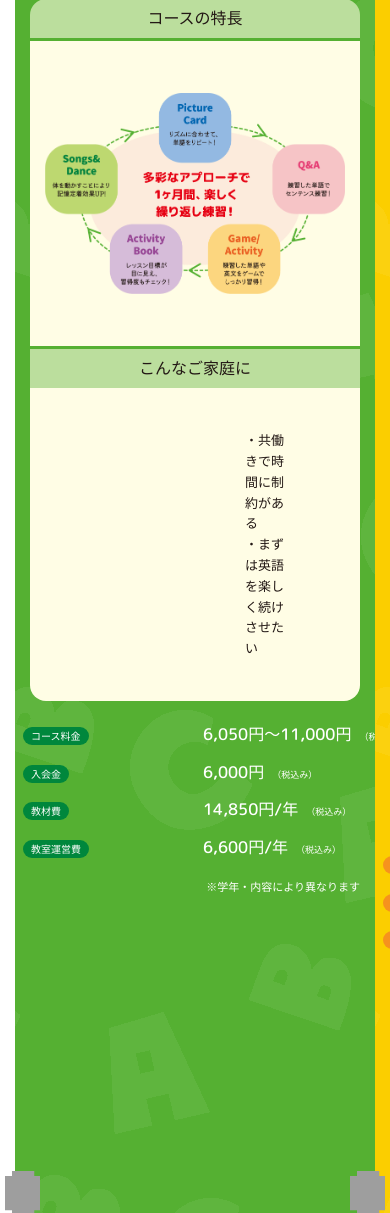
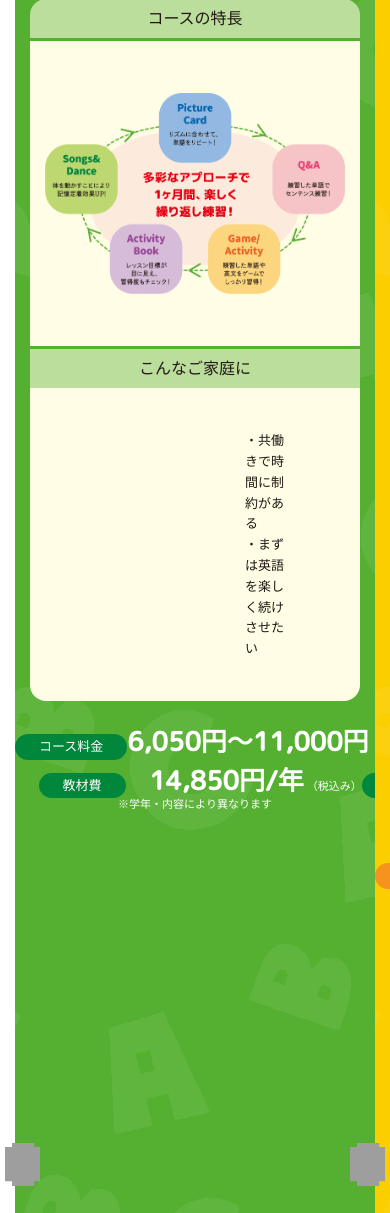
Before and after one commit to okuyamatakashi-beready/new-little, a PHP site: page /index.html in a window 390 px wide. Shown: the part 4307-5520 px from the top of the page. Run offline with PHP 8.4, Linux system fonts and the light colour scheme; some web fonts are replaced; grey boxes are pictures that could not be loaded.

Commit message:
no message

```diff
--- a/assets/css/style.css
+++ b/assets/css/style.css
@@ -2125,29 +2125,38 @@ img {
   }
   .course-detail__pricing {
     width: 100%;
-    margin: 15px auto 0;
+    margin: 25px auto 0;
   }
   .course-detail__pricing tr {
-    display: flex;
-    flex-wrap: wrap;
+    display: block;
   }
   .course-detail__pricing-item {
-    width: 50%;
-    padding: 6px 8px;
+    width: 100%;
+    text-align: center;
+    padding: 0;
+  }
+  .course-detail__pricing-item:nth-child(even) {
+    margin-bottom: 20px;
   }
   .course-detail__pricing-label {
-    font-size: 10px;
-    padding: 3px 8px;
+    font-size: 13px;
+    padding: 5px 24px;
+    margin: 0 auto 5px;
+    display: inline-block;
   }
   .course-detail__pricing-value {
-    font-size: 16px;
+    font-size: 26px;
+    font-weight: 700;
   }
   .course-detail__pricing-tax {
-    font-size: 9px;
+    font-size: 11px;
+    margin-left: 3px;
   }
   .course-detail__pricing-note {
     font-size: 11px;
-    padding: 5px 15px 0;
+    text-align: center;
+    padding: 0 15px;
+    margin-top: -5px;
   }
   .course-detail__nav {
     width: 35px;
--- a/assets/scss/style.scss
+++ b/assets/scss/style.scss
@@ -2416,35 +2416,45 @@ img {
 
     &__pricing {
       width: 100%;
-      margin: 15px auto 0;
+      margin: 25px auto 0;
 
       tr {
-        display: flex;
-        flex-wrap: wrap;
+        display: block;
       }
     }
 
     &__pricing-item {
-      width: 50%;
-      padding: 6px 8px;
+      width: 100%;
+      text-align: center;
+      padding: 0;
+
+      &:nth-child(even) {
+        margin-bottom: 20px;
+      }
     }
 
     &__pricing-label {
-      font-size: 10px;
-      padding: 3px 8px;
+      font-size: 13px;
+      padding: 5px 24px;
+      margin: 0 auto 5px;
+      display: inline-block;
     }
 
     &__pricing-value {
-      font-size: 16px;
+      font-size: 26px;
+      font-weight: 700;
     }
 
     &__pricing-tax {
-      font-size: 9px;
+      font-size: 11px;
+      margin-left: 3px;
     }
 
     &__pricing-note {
       font-size: 11px;
-      padding: 5px 15px 0;
+      text-align: center;
+      padding: 0 15px;
+      margin-top: -5px;
     }
 
     &__nav {
```
Also changed, not shown: 1 other file.
